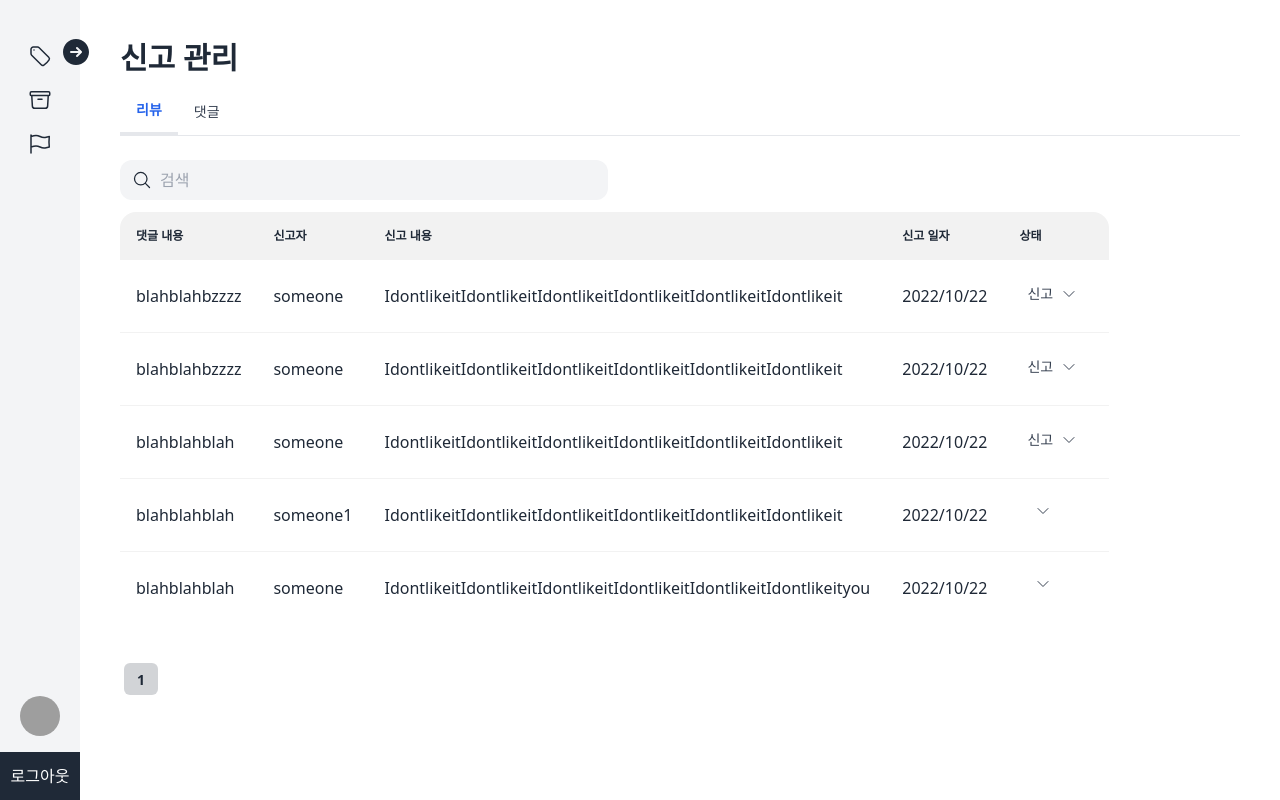
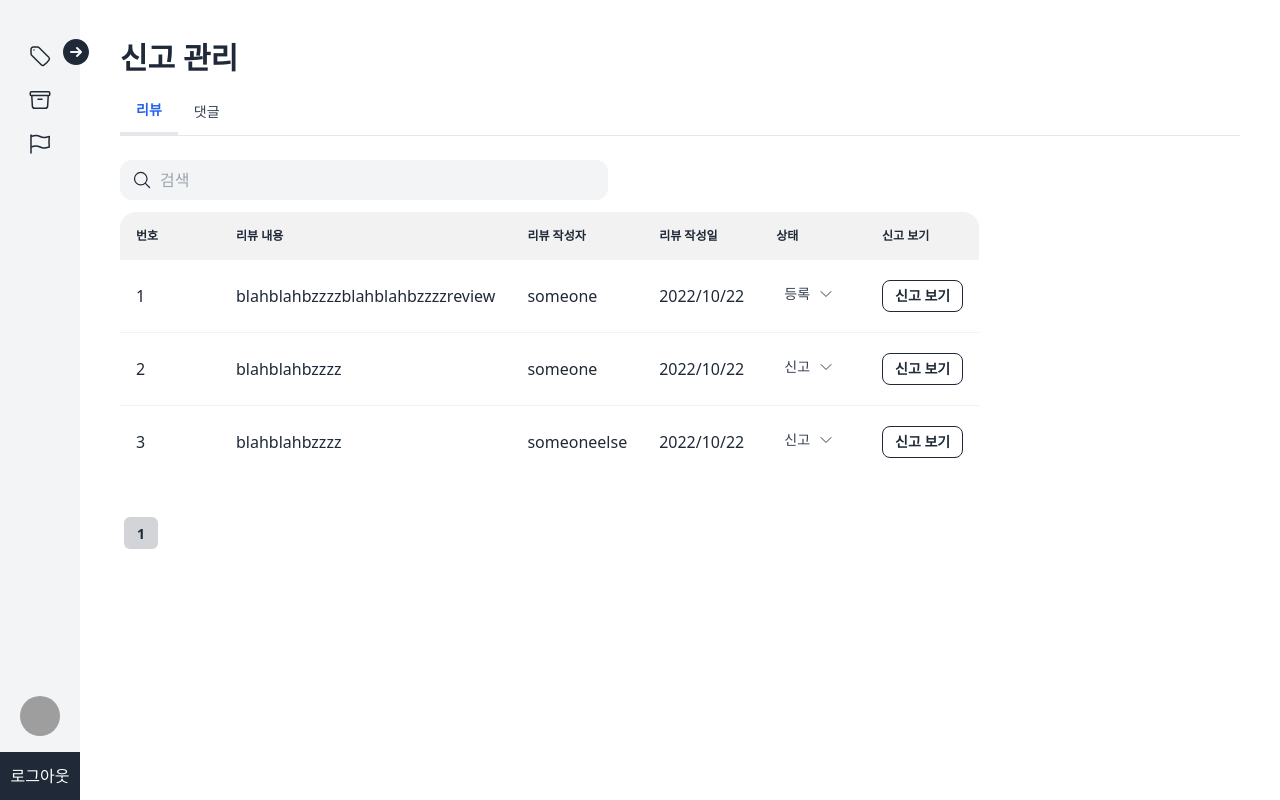
Before and after one commit to minjidev/devgram-frontend, a React (Vite) app: page /admin/reports in a window 1280 px wide. Built offline with nearby package versions, Linux system fonts and the light colour scheme; data requests are answered from the project's data file; grey boxes are pictures that could not be loaded; the HTML template or start-up script is replaced by a standard one.

Commit message:
Add review and comment tabs to ManageReport page

```diff
--- a/json-server/db.json
+++ b/json-server/db.json
@@ -6,22 +6,10 @@
             "author": "typicode"
         }
     ],
-    "comments": [
-        {
-            "id": 1,
-            "body": "some comment",
-            "postId": 1
-        }
-    ],
     "profile": {
         "name": "typicode"
     },
     "category": [
-        {
-            "name": "aab",
-            "color": "aaab",
-            "id": 13
-        },
         {
             "name": "aabb",
             "color": "aaab",
@@ -41,11 +29,6 @@
             "name": "aabb",
             "color": "aaab",
             "id": 17
-        },
-        {
-            "name": "aabb",
-            "color": "aaab",
-            "id": 18
         },
         {
             "name": "aabb",
@@ -101,6 +84,11 @@
             "name": "aa",
             "color": "aa",
             "id": 30
+        },
+        {
+            "name": "seeeww",
+            "color": "qqwww",
+            "id": 31
         }
     ],
     "product": [
@@ -126,43 +114,93 @@
     "report": [
         {
             "id": 1,
-            "comment": "blahblahbzzzz",
+            "comment": "blahblahbzzzzblahblahbzzzz",
             "created_by": "someone",
-            "content": "IdontlikeitIdontlikeitIdontlikeitIdontlikeitIdontlikeitIdontlikeit",
             "created_at": "2022/10/22",
-            "status": "신고"
+            "status": "등록"
         },
         {
             "id": 2,
             "comment": "blahblahbzzzz",
             "created_by": "someone",
-            "content": "IdontlikeitIdontlikeitIdontlikeitIdontlikeitIdontlikeitIdontlikeit",
             "created_at": "2022/10/22",
             "status": "신고"
         },
         {
             "id": 3,
-            "comment": "blahblahblah",
+            "comment": "blahblahbzzzz",
+            "created_by": "someoneelse",
+            "created_at": "2022/10/22",
+            "status": "신고"
+        }
+    ],
+    "reportreivews": [
+        {
+            "id": 1,
+            "review": "blahblahbzzzzblahblahbzzzzreview",
             "created_by": "someone",
-            "content": "IdontlikeitIdontlikeitIdontlikeitIdontlikeitIdontlikeitIdontlikeit",
+            "created_at": "2022/10/22",
+            "status": "등록"
+        },
+        {
+            "id": 2,
+            "review": "blahblahbzzzz",
+            "created_by": "someone",
             "created_at": "2022/10/22",
             "status": "신고"
         },
         {
-            "id": 4,
-            "comment": "blahblahblah",
-            "created_by": "someone1",
-            "content": "IdontlikeitIdontlikeitIdontlikeitIdontlikeitIdontlikeitIdontlikeit",
+            "id": 3,
+            "review": "blahblahbzzzz",
+            "created_by": "someoneelse",
             "created_at": "2022/10/22",
-            "status": ""
+            "status": "신고"
+        }
+    ],
+    "comments": [
+        {
+            "id": 1,
+            "comment_id": 1,
+            "reporter": "somereporter",
+            "content": "IdontlikeitIdontlikeitIdontlikeitIdontlikeitIdontlikeit",
+            "reported_at": "2022/10/22"
         },
         {
-            "id": 5,
-            "comment": "blahblahblah",
-            "created_by": "someone",
-            "content": "IdontlikeitIdontlikeitIdontlikeitIdontlikeitIdontlikeitIdontlikeityou",
-            "created_at": "2022/10/22",
-            "status": ""
+            "id": 2,
+            "comment_id": 1,
+            "reporter": "somereporter2",
+            "content": "IdontlikeitIdontlikeitIdontlikeitIdontlikeitIdontlikeit",
+            "reported_at": "2022/10/22"
+        },
+        {
+            "id": 3,
+            "comment_id": 1,
+            "reporter": "somereporter3",
+            "content": "IdontlikeitIdontlikeitIdontlikeitIdontlikeitIdontlikeit",
+            "reported_at": "2022/10/22"
+        }
+    ],
+    "reviews": [
+        {
+            "id": 1,
+            "review_id": 1,
+            "reporter": "somereporterreview1",
+            "content": "IdontlikeitIdontlikeitIdontlikeitIdontlikeitIdontlikeit",
+            "reported_at": "2022/10/22"
+        },
+        {
+            "id": 2,
+            "review_id": 1,
+            "reporter": "somereporter2",
+            "content": "IdontlikeitIdontlikeitIdontlikeitIdontlikeitIdontlikeit",
+            "reported_at": "2022/10/22"
+        },
+        {
+            "id": 3,
+            "review_id": 1,
+            "reporter": "somereporter3",
+            "content": "IdontlikeitIdontlikeitIdontlikeitIdontlikeitIdontlikeit",
+            "reported_at": "2022/10/22"
         }
     ]
 }
--- a/src/components/Admin/AdminManage.jsx
+++ b/src/components/Admin/AdminManage.jsx
@@ -17,6 +17,8 @@ function AdminManage({
     useDeleteData,
     hasAddButton = true,
     isEditable = true,
+    toggledTab,
+    setToggledTab,
 }) {
     const [query, setQuery] = useState("");
     const [showModal, setShowModal] = useState(false);
@@ -27,6 +29,7 @@ function AdminManage({
     const lastIndex = currentPage * itemsPerPage;
     const firstIndex = lastIndex - itemsPerPage;
     const { data, isLoading, error } = useData();
+    // const [toggledTab, setToggledTab] = useState(1);
 
     if (isLoading) return <h2>Loading...</h2>; // skeleton으로 변경
     if (error) return <h2>{error.message}</h2>;
@@ -61,7 +64,9 @@ function AdminManage({
     return (
         <div>
             <h1 className="text-3xl font-bold mb-3">{title} 관리</h1>
-            {!hasAddButton && <Tabs />}
+            {!hasAddButton && (
+                <Tabs toggledTab={toggledTab} setToggledTab={setToggledTab} />
+            )}
             <SearchContainer>
                 {/* 서치바 */}
                 <SearchBar setQuery={setQuery} />
@@ -80,9 +85,14 @@ function AdminManage({
                 </form>
             ) : (
                 <div className="overflow-auto sm:overflow-visible">
-                    <Table currentData={currentData} columns={columns} />
+                    <Table
+                        currentData={currentData}
+                        columns={columns}
+                        toggledTab={toggledTab}
+                    />
                 </div>
             )}
+            {console.log("toggledtab in AdminManage: ", toggledTab)}
             <Pagination
                 totalPosts={data.length}
                 itemsPerPage={itemsPerPage}
--- a/src/components/Admin/EditableRow.jsx
+++ b/src/components/Admin/EditableRow.jsx
@@ -4,13 +4,9 @@ import { CheckIcon, XMarkIcon } from "@heroicons/react/24/outline";
 import { TextInput } from "@style";
 
 function EditableRow({ data, columns, handleEditClick, useEditData }) {
-    console.log("fn: ", useEditData);
     const { mutate } = useEditData();
     const init = {};
     const [editedData, setEditedData] = useState(() => {
-        // id: data.id,
-        // name: data.name || "",
-        // color: data.color || "",
         columns.map((col) => (init[col.field] = data[col.field]));
         return init;
     });
--- /dev/null
+++ b/src/components/Admin/ReportModal.jsx
@@ -0,0 +1,39 @@
+import React, { useState } from "react";
+import { XMarkIcon } from "@heroicons/react/24/outline";
+import { ModalContainer, TableContainer } from "@style";
+
+function ReportModal({ visible, modalData, onClose }) {
+    if (!visible) return null;
+
+    return (
+        <ModalContainer>
+            <div className="sm:max-w-fit-content min-h-1/4 bg-white p-2 rounded-[5px] flex flex-col">
+                <button
+                    className="place-self-end p-1"
+                    onClick={() => onClose()}
+                >
+                    <XMarkIcon className="w-5 h-5" />
+                </button>
+
+                <TableContainer className="table-auto">
+                    <thead>
+                        <tr>
+                            <th>신고자</th>
+                            <th>신고 내용</th>
+                            <th>신고 일자</th>
+                        </tr>
+                    </thead>
+                    <tbody>
+                        <tr>
+                            <td>{modalData.reporter}</td>
+                            <td>{modalData.content}</td>
+                            <td>{modalData.reported_at}</td>
+                        </tr>
+                    </tbody>
+                </TableContainer>
+            </div>
+        </ModalContainer>
+    );
+}
+
+export default ReportModal;
--- a/src/components/Admin/Table.jsx
+++ b/src/components/Admin/Table.jsx
@@ -1,9 +1,27 @@
-import React from "react";
+import React, { useState, useEffect, useCallback } from "react";
 import { TableContainer } from "@style";
 import SelectStatus from "./SelectStatus";
+import ReportModal from "@components/Admin/ReportModal";
+import axios from "axios";
 
-function Table({ currentData, columns }) {
+function Table({ currentData, columns, toggledTab }) {
+    const [showModal, setShowModal] = useState(false);
+    const [modalItem, setModalItems] = useState([]);
+    // const [isLoading, setIsLoading] = useState(false);
+
+    const handleClick = ({ id, toggledTab }) => {
+        const API_URL_REPORTED = `http://localhost:3000/${
+            toggledTab === 1 ? "reviews" : "comments"
+        }/${id}`;
+
+        axios
+            .get(API_URL_REPORTED)
+            .then((res) => setModalItems(res.data))
+            .catch((err) => console.err(err));
+    };
+
     return (
+        <>
             <TableContainer>
                 <thead>
                     <tr>
@@ -11,6 +29,7 @@ function Table({ currentData, columns }) {
                             <th key={index}>{col.header}</th>
                         ))}
                         <th>상태</th>
+                        <th>신고 보기</th>
                     </tr>
                 </thead>
                 <tbody>
@@ -25,10 +44,31 @@ function Table({ currentData, columns }) {
                                     id={data.id}
                                 />
                             </td>
+                            <td>
+                                <button
+                                    className="btn btn-sm btn-outline"
+                                    onClick={() => {
+                                        setShowModal(true);
+                                        handleClick({
+                                            id: data.id,
+                                            toggledTab: toggledTab,
+                                        });
+                                    }}
+                                >
+                                    신고 보기
+                                </button>
+                            </td>
                         </tr>
                     ))}
                 </tbody>
             </TableContainer>
+
+            <ReportModal
+                visible={showModal}
+                modalData={modalItem}
+                onClose={() => setShowModal(false)}
+            />
+        </>
     );
 }
 
--- a/src/components/Admin/Tabs.jsx
+++ b/src/components/Admin/Tabs.jsx
@@ -1,8 +1,8 @@
 import React, { useState } from "react";
 import { TabButton } from "@style";
 
-function Tabs(props) {
-    const [toggledTab, setToggledTab] = useState(1);
+function Tabs({ toggledTab, setToggledTab }) {
+    // const [toggledTab, setToggledTab] = useState(1);
     return (
         <ul className="flex flex-wrap text-sm font-medium text-center items-center max-h-12 mb-6 text-gray-500 border-b border-gray-200">
             <li>
--- a/src/pages/Admin/AdminManageReports.jsx
+++ b/src/pages/Admin/AdminManageReports.jsx
@@ -1,25 +1,54 @@
-import React from "react";
+import React, { useState } from "react";
 import AdminManage from "@components/Admin/AdminManage";
-import { useReportedCommentsData } from "@hooks/useCategoriesData";
-import { Link, NavLink } from "react-router-dom";
+import {
+    useReportedCommentsData,
+    useReportedReivewsData,
+} from "@hooks/useCategoriesData";
 
 function AdminManageReports(props) {
-    const API_URL_REPORT = "http://localhost:3000/report";
-    const reportColumns = [
+    const [toggledTab, setToggledTab] = useState(1);
+    const API_URL_REPORT_COMMENTS = "http://localhost:3000/report";
+    const API_URL_REPORT_REVIEWS = "http://localhost:3000/reportreivews";
+    const reportCommentsColumns = [
+        { field: "id", header: "번호", initialVal: 0 },
         { field: "comment", header: "댓글 내용", initialVal: "" },
-        { field: "created_by", header: "신고자", initialVal: "" },
-        { field: "content", header: "신고 내용", initialVal: "" },
-        { field: "created_at", header: "신고 일자", initialVal: "" },
+        { field: "created_by", header: "댓글 작성자", initialVal: "" },
+        { field: "created_at", header: "댓글 작성일", initialVal: "" },
     ];
+    const reportReviewsColumns = [
+        { field: "id", header: "번호", initialVal: 0 },
+        { field: "review", header: "리뷰 내용", initialVal: "" },
+        { field: "created_by", header: "리뷰 작성자", initialVal: "" },
+        { field: "created_at", header: "리뷰 작성일", initialVal: "" },
+    ];
+
     return (
         <>
-            <AdminManage
-                title={"신고"}
-                columns={reportColumns}
-                useData={() => useReportedCommentsData(API_URL_REPORT)}
-                hasAddButton={false}
-                isEditable={false}
-            />
+            {toggledTab === 1 ? (
+                <AdminManage
+                    title={"신고"}
+                    columns={reportReviewsColumns}
+                    useData={() =>
+                        useReportedReivewsData(API_URL_REPORT_REVIEWS)
+                    }
+                    hasAddButton={false}
+                    isEditable={false}
+                    toggledTab={toggledTab}
+                    setToggledTab={setToggledTab}
+                />
+            ) : (
+                <AdminManage
+                    title={"신고"}
+                    columns={reportCommentsColumns}
+                    useData={() =>
+                        useReportedCommentsData(API_URL_REPORT_COMMENTS)
+                    }
+                    hasAddButton={false}
+                    isEditable={false}
+                    toggledTab={toggledTab}
+                    setToggledTab={setToggledTab}
+                />
+            )}
         </>
     );
 }
```
Also changed, not shown: src/components/Admin/AddModal.jsx (+7 -19 lines), src/hooks/useCategoriesData.js (+10 -0 lines), src/style.js (+12 -0 lines). Lines whose indentation alone changed are shown as unchanged.
